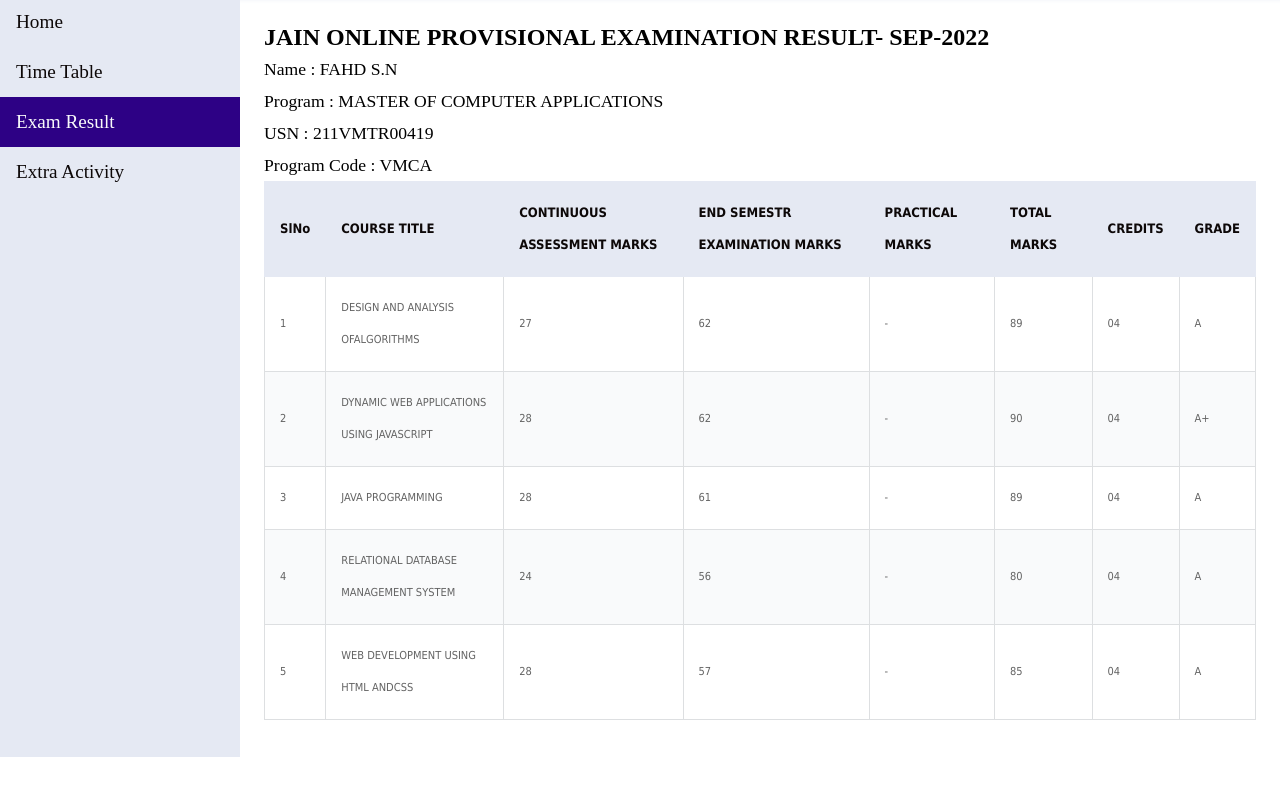
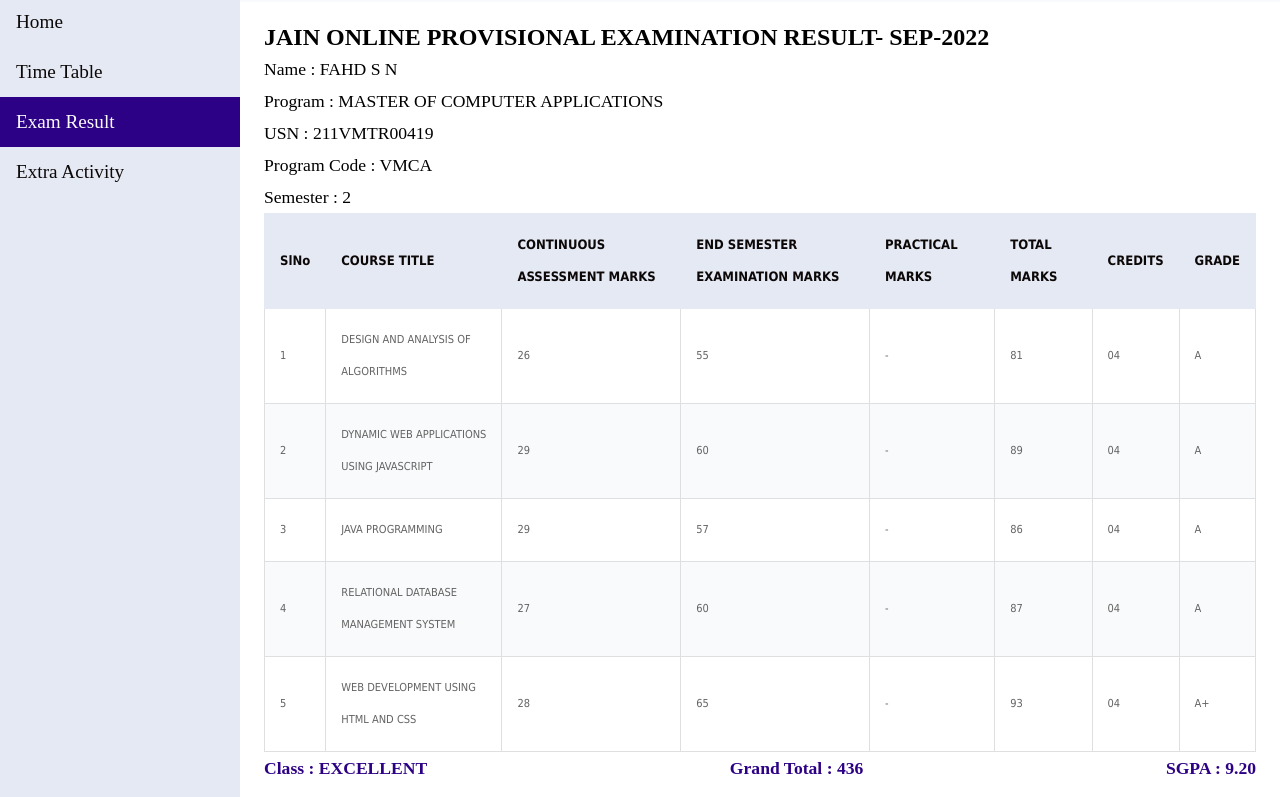
Before and after one commit to fahd23/MCA-Project, a plain HTML site: page examResult.html in a window 1280 px wide. Shown: the part 83-880 px from the top of the page. Before the commit the page ends 840 px from the top, so only its background shows below. Drawn offline with Linux system fonts and the light colour scheme.

Commit message:
REFACTOR

```diff
--- a/examResult.html
+++ b/examResult.html
@@ -27,17 +27,18 @@
       </div>
       <div class="main-content">
         <h2>JAIN ONLINE PROVISIONAL EXAMINATION RESULT- SEP-2022</h2>
-        <p>Name : FAHD S.N</p>
+        <p>Name : FAHD S N</p>
         <p>Program : MASTER OF COMPUTER APPLICATIONS</p>
         <p>USN : 211VMTR00419</p>
         <p>Program Code : VMCA</p>
+        <p>Semester : 2</p>
         <table>
           <thead>
             <tr>
               <td>SlNo</td>
               <td>COURSE TITLE</td>
               <td>CONTINUOUS ASSESSMENT MARKS</td>
-              <td>END SEMESTR EXAMINATION MARKS</td>
+              <td>END SEMESTER EXAMINATION MARKS</td>
               <td>PRACTICAL MARKS</td>
               <td>TOTAL MARKS</td>
               <td>CREDITS</td>
@@ -47,56 +48,61 @@
           <tbody>
             <tr>
               <td>1</td>
-              <td>DESIGN AND ANALYSIS OFALGORITHMS</td>
-              <td>27</td>
-              <td>62</td>
+              <td>DESIGN AND ANALYSIS OF ALGORITHMS</td>
+              <td>26</td>
+              <td>55</td>
+              <td>-</td>
+              <td>81</td>
+              <td>04</td>
+              <td>A</td>
+            </tr>
+            <tr>
+              <td>2</td>
+              <td>DYNAMIC WEB APPLICATIONS USING JAVASCRIPT</td>
+              <td>29</td>
+              <td>60</td>
               <td>-</td>
               <td>89</td>
               <td>04</td>
               <td>A</td>
             </tr>
             <tr>
-              <td>2</td>
-              <td>DYNAMIC WEB APPLICATIONS USING JAVASCRIPT</td>
-              <td>28</td>
-              <td>62</td>
-              <td>-</td>
-              <td>90</td>
-              <td>04</td>
-              <td>A+</td>
-            </tr>
-            <tr>
               <td>3</td>
               <td>JAVA PROGRAMMING</td>
-              <td>28</td>
-              <td>61</td>
+              <td>29</td>
+              <td>57</td>
               <td>-</td>
-              <td>89</td>
+              <td>86</td>
               <td>04</td>
               <td>A</td>
             </tr>
             <tr>
               <td>4</td>
               <td>RELATIONAL DATABASE MANAGEMENT SYSTEM</td>
-              <td>24</td>
-              <td>56</td>
+              <td>27</td>
+              <td>60</td>
               <td>-</td>
-              <td>80</td>
+              <td>87</td>
               <td>04</td>
               <td>A</td>
             </tr>
             <tr>
               <td>5</td>
-              <td>WEB DEVELOPMENT USING HTML ANDCSS</td>
+              <td>WEB DEVELOPMENT USING HTML AND CSS</td>
               <td>28</td>
-              <td>57</td>
+              <td>65</td>
               <td>-</td>
-              <td>85</td>
+              <td>93</td>
               <td>04</td>
-              <td>A</td>
+              <td>A+</td>
             </tr>
           </tbody>
         </table>
+        <div class="result-summary">
+          <p>Class :  EXCELLENT</p>
+          <p>Grand Total :  436</p>
+          <p>SGPA :  9.20</p>
+        </div>
       </div>
     </div>
   </body>
--- a/style.css
+++ b/style.css
@@ -23,7 +23,7 @@
 }
 .main {
   display: flex;
-  height: calc(100vh - 5vh);
+  height: 100vh;
 }
 .menubar {
   min-width: 15rem;
@@ -82,3 +82,11 @@
 table tbody tr:nth-child(odd) {
   background-color: #ffffff;
 }
+.result-summary{
+  padding: 1rem auto;
+  display: flex;
+  font-weight: bold;
+  justify-content: space-between;
+  color: #2d0185;
+  font-size: 1rem;
+}
```
Also changed, not shown: timeTable.html (+5 -5 lines).
